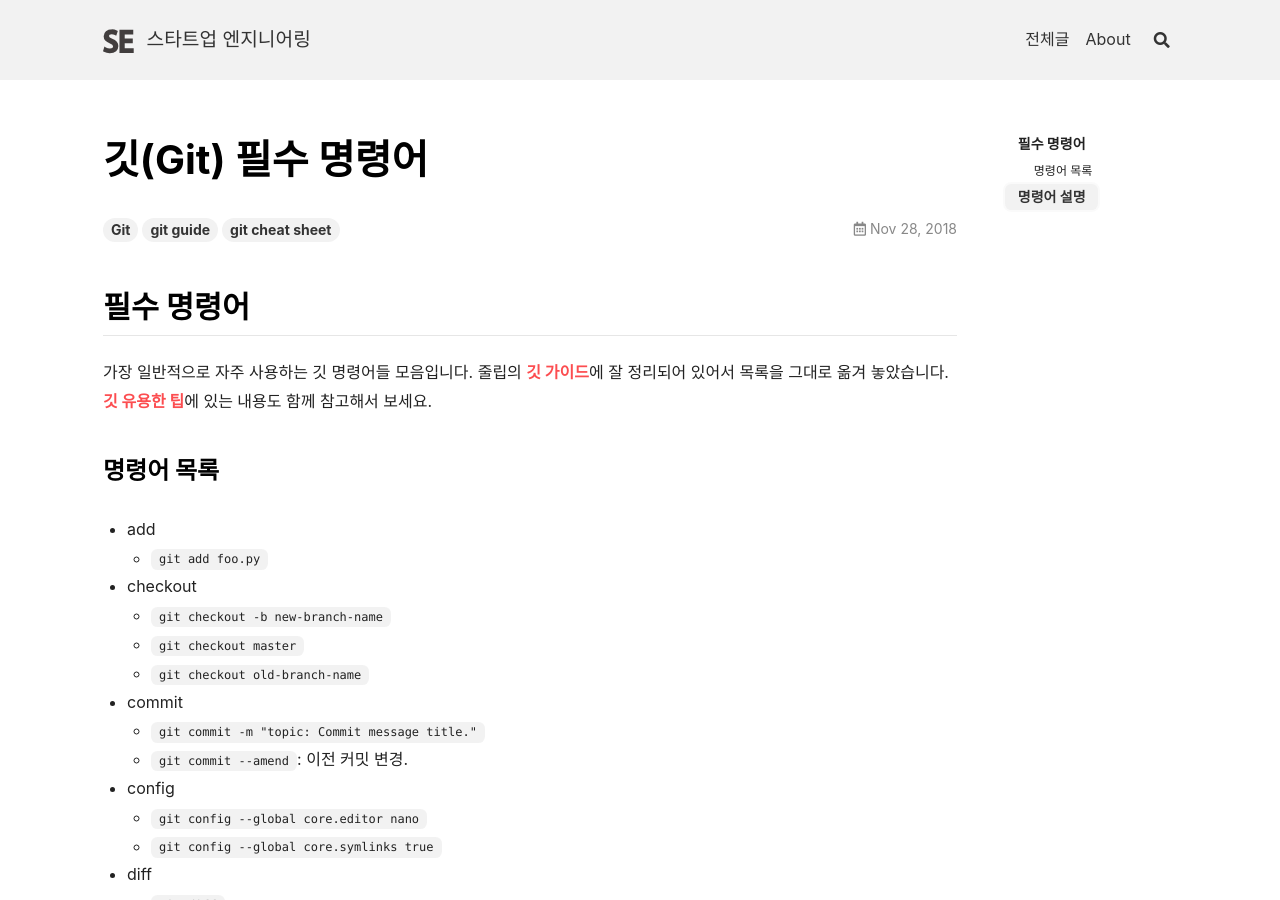
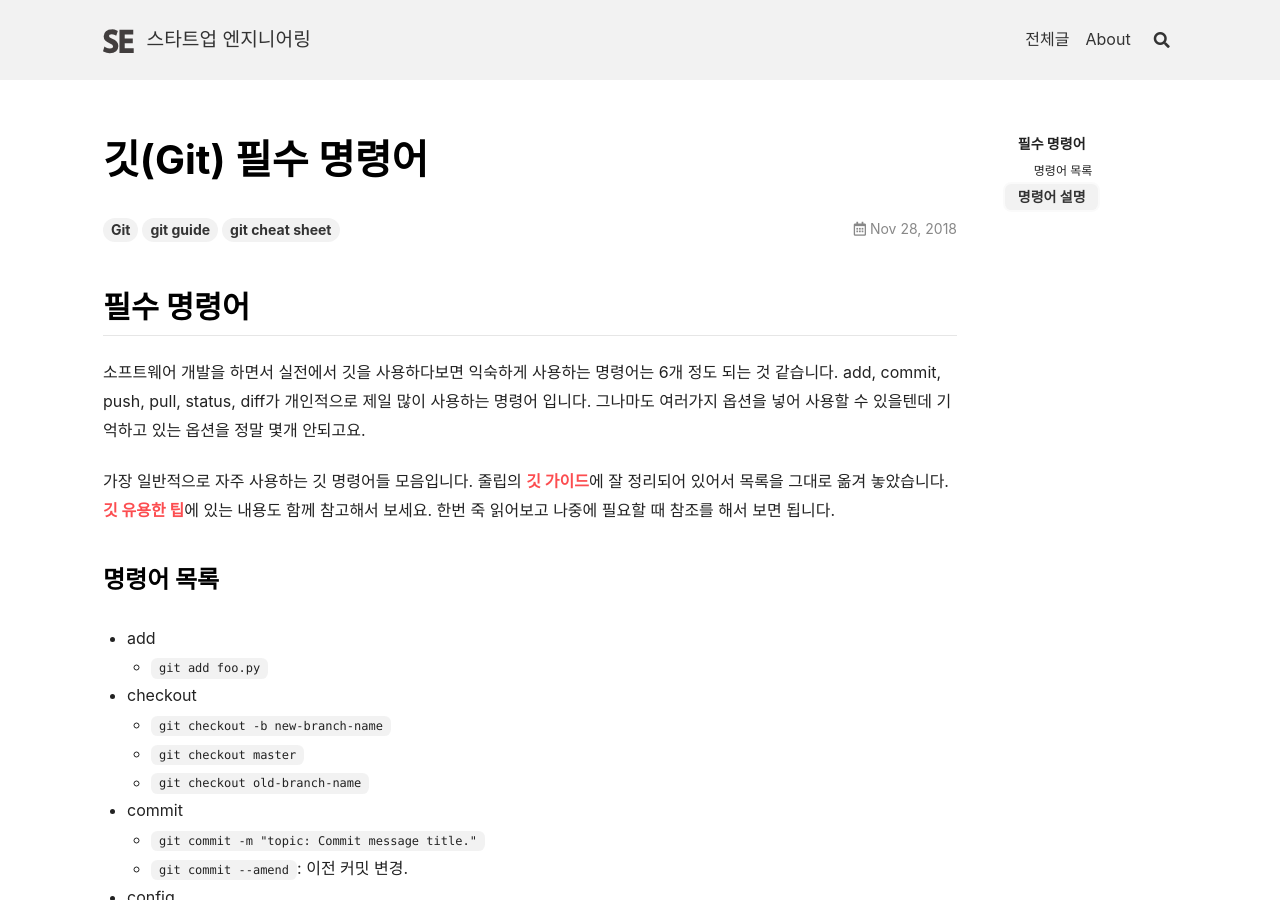
Before and after one commit to 10000lab/10000lab.github.io, a Jekyll site: the page built from _posts/2018-11-28-git-cheat-sheet.md, in a window 1280 px wide and 900 px high. Built offline with Jekyll 4.4.1, drawn with Linux system fonts in a browser that asks for light colours; nearby versions of some CDN libraries; comment, search, counter and statistics services are not loaded.

Commit message:
post: Add some more content

```diff
--- a/_posts/2018-11-28-git-cheat-sheet.md
+++ b/_posts/2018-11-28-git-cheat-sheet.md
@@ -5,7 +5,9 @@ categories: [git]
 tags: [Git, git guide, git cheat sheet]
 ---
 ## 필수 명령어
-가장 일반적으로 자주 사용하는 깃 명령어들 모음입니다. 줄립의 [깃 가이드](https://zulip.readthedocs.io/en/latest/git/cheat-sheet.html)에 잘 정리되어 있어서 목록을 그대로 옮겨 놓았습니다. [깃 유용한 팁](git/git-tips-you-need.html)에 있는 내용도 함께 참고해서 보세요.
+소프트웨어 개발을 하면서 실전에서 깃을 사용하다보면 익숙하게 사용하는 명령어는 6개 정도 되는 것 같습니다. add, commit, push, pull, status, diff가 개인적으로 제일 많이 사용하는 명령어 입니다. 그나마도 여러가지 옵션을 넣어 사용할 수 있을텐데 기억하고 있는 옵션을 정말 몇개 안되고요.
+
+가장 일반적으로 자주 사용하는 깃 명령어들 모음입니다. 줄립의 [깃 가이드](https://zulip.readthedocs.io/en/latest/git/cheat-sheet.html)에 잘 정리되어 있어서 목록을 그대로 옮겨 놓았습니다. [깃 유용한 팁](git/git-tips-you-need.html)에 있는 내용도 함께 참고해서 보세요. 한번 죽 읽어보고 나중에 필요할 때 참조를 해서 보면 됩니다.
 
 ### 명령어 목록
 - add
```
